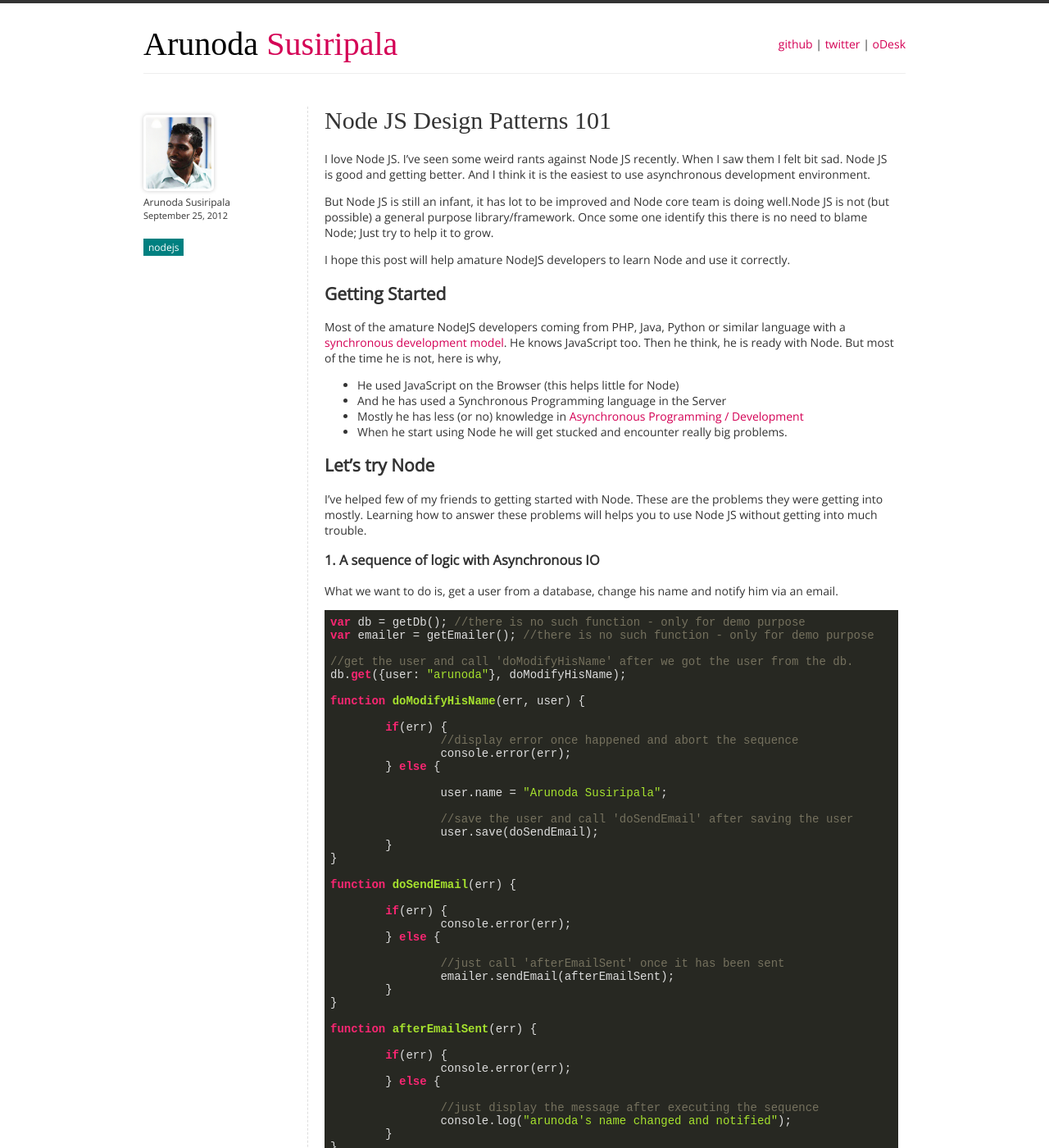
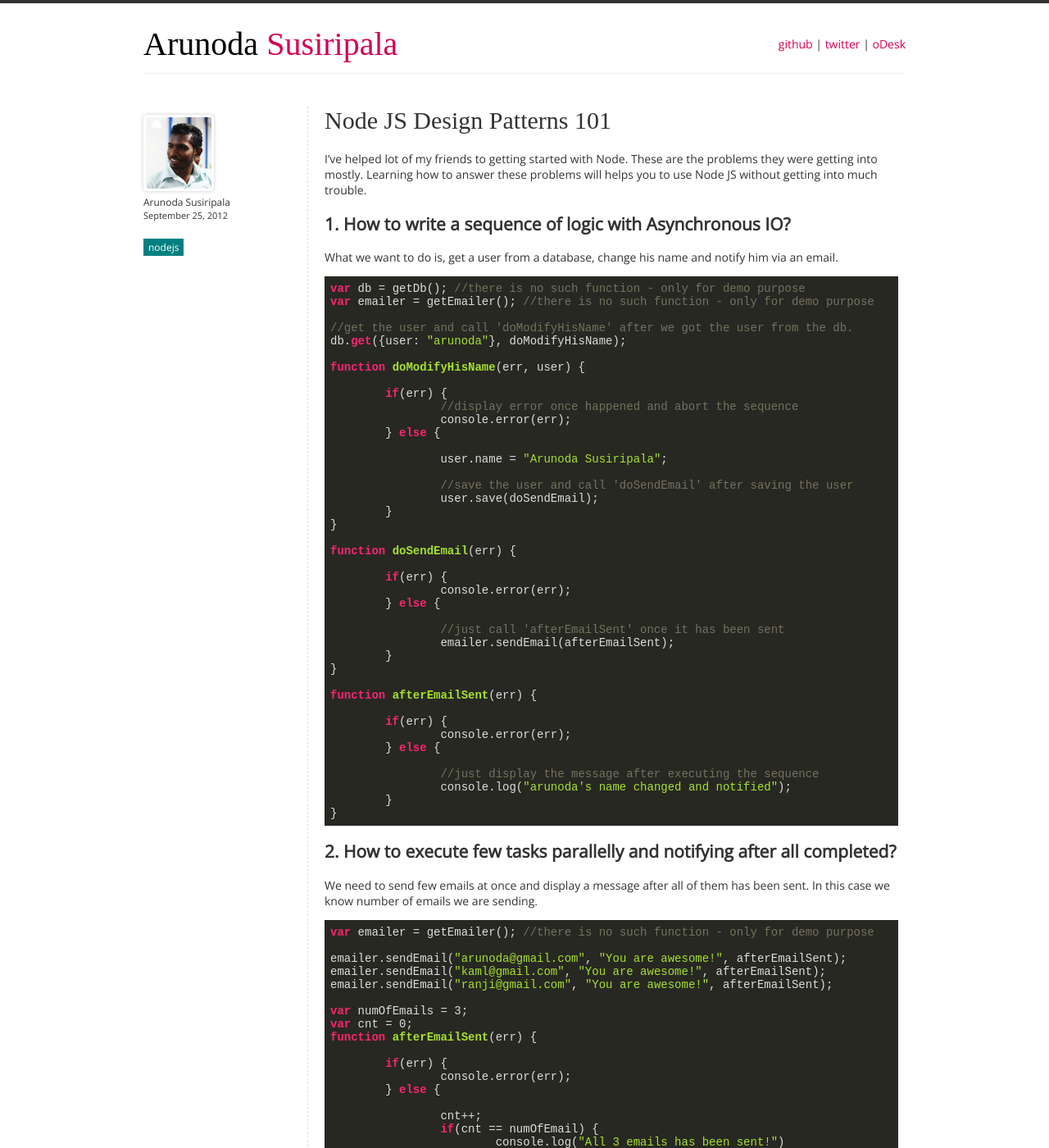
Before and after one commit to arunodame/arunodame.github.com, a Jekyll site: the page built from _posts/2012-09-25-nodejs-design-patterns-101.md, in a window 1280 px wide and 1400 px high. Shown: the whole window at 82% size. Built offline with Jekyll 4.4.1, drawn with Linux system fonts in a browser that asks for light colours; some web fonts are replaced; comment, search, counter and statistics services are not loaded; some of the changed text lies outside the part shown.

Commit message:
updated post

```diff
--- a/_posts/2012-09-25-nodejs-design-patterns-101.md
+++ b/_posts/2012-09-25-nodejs-design-patterns-101.md
@@ -3,30 +3,13 @@ layout: blog
 title: Node JS Design Patterns 101
 category: blog
 tags: [nodejs]
-summery: "Solutions for common problems encounter when using NodeJS"
+summery: "I've helped lot of my friends to getting started with Node. These are the problems they were getting into mostly. <br>Learning how to answer these problems will helps you to use Node JS without getting into much trouble."
 image: /images/blog/design-patterns.jpg
 ---
 
-I love Node JS. I've seen some weird rants against Node JS recently. When I saw them I felt bit sad. Node JS is good and getting better. And I think it is the easiest to use asynchronous development environment.
+I've helped lot of my friends to getting started with Node. These are the problems they were getting into mostly. Learning how to answer these problems will helps you to use Node JS without getting into much trouble.
 
-But Node JS is still an infant, it has lot to be improved and Node core team is doing well.Node JS is not (but possible) a general purpose library/framework. Once some one identify this there is no need to blame Node; Just try to help it to grow.
-
-I hope this post will help amature NodeJS developers to learn Node and use it correctly.
-
-##Getting Started
-
-Most of the amature NodeJS developers coming from PHP, Java, Python or similar language with a [synchronous development model](http://en.wikipedia.org/wiki/Synchronous_programming_language). He knows JavaScript too. Then he think, he is ready with Node. But most of the time he is not, here is why,
-
-* He used JavaScript on the Browser (this helps little for Node)
-* And he has used a Synchronous Programming language in the Server
-* Mostly he has less (or no) knowledge in [Asynchronous Programming / Development](http://en.wikipedia.org/wiki/Asynchronous_I/O)
-* When he start using Node he will get stucked and encounter really big problems.
-
-##Let's try Node
-
-I've helped few of my friends to getting started with Node. These are the problems they were getting into mostly. Learning how to answer these problems will helps you to use Node JS without getting into much trouble.
-
-###1. A sequence of logic with Asynchronous IO
+##1. How to write a sequence of logic with Asynchronous IO?
 
 What we want to do is, get a user from a database, change his name and notify him via an email.
 
@@ -72,7 +55,7 @@ What we want to do is, get a user from a database, change his name and notify hi
 		}
 	}
 
-###2. Execute few tasks parallelly and notifying after all completed
+##2. How to execute few tasks parallelly and notifying after all completed?
 
 We need to send few emails at once and display a message after all of them has been sent. In this case we know number of emails we are sending.
 
@@ -98,7 +81,7 @@ We need to send few emails at once and display a message after all of them has b
 
 	}
 
-###3. Iterate over array with some Asynchronous IO
+##3. How to iterate over array with some Asynchronous IO
 
 We've an array of userIds. Now we need to print their names in order. But we cannot use a forEach. let's see why?
 
@@ -147,7 +130,7 @@ Here is how we write it correctly
 	//call the function for the first times
 	printName();
 
-###4. Same as 1 but need sending email requires the user object
+##4. Same as 1 but need sending email requires the user object
 
 If you notice the #1 of our list correctly we don't see the `user` object in `doSendEmail` method. But  sometimes (most of the time) we need it.
 
@@ -195,6 +178,6 @@ Here's an alternate way to write this without using nested callbacks.
 
 ##This is not the end
 
-Here I've do not used any NodeJs module to get things done. I just need to show the concept. There are few modules you can use to write NodeJS with less effort. [Async](https://github.com/caolan/async) and [Step](https://github.com/creationix/step) are the most famous. But you should step away from[ Node Fibers](https://github.com/laverdet/node-fibers).
+Here I've do not used any NodeJs module to get things done. I just need to show the concept. There are few modules you can use to write NodeJS with less effort. [Async](https://github.com/caolan/async) and [Step](https://github.com/creationix/step) are the most famous. But you should step away from [Node Fibers](https://github.com/laverdet/node-fibers).
 
 Nothing is perfect, this solutions may have bugs and places for improvement. So please share your thoughts!
```
